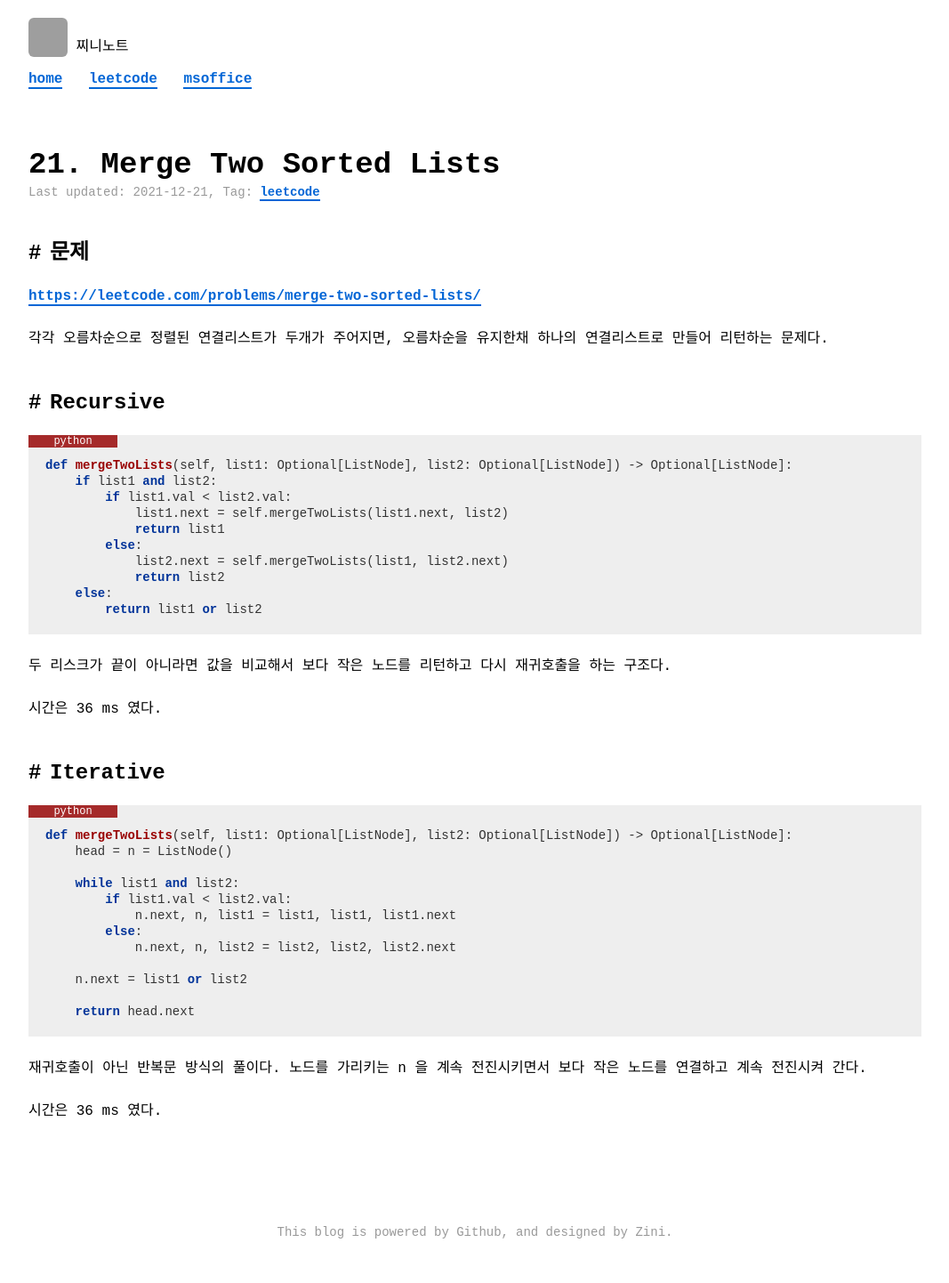
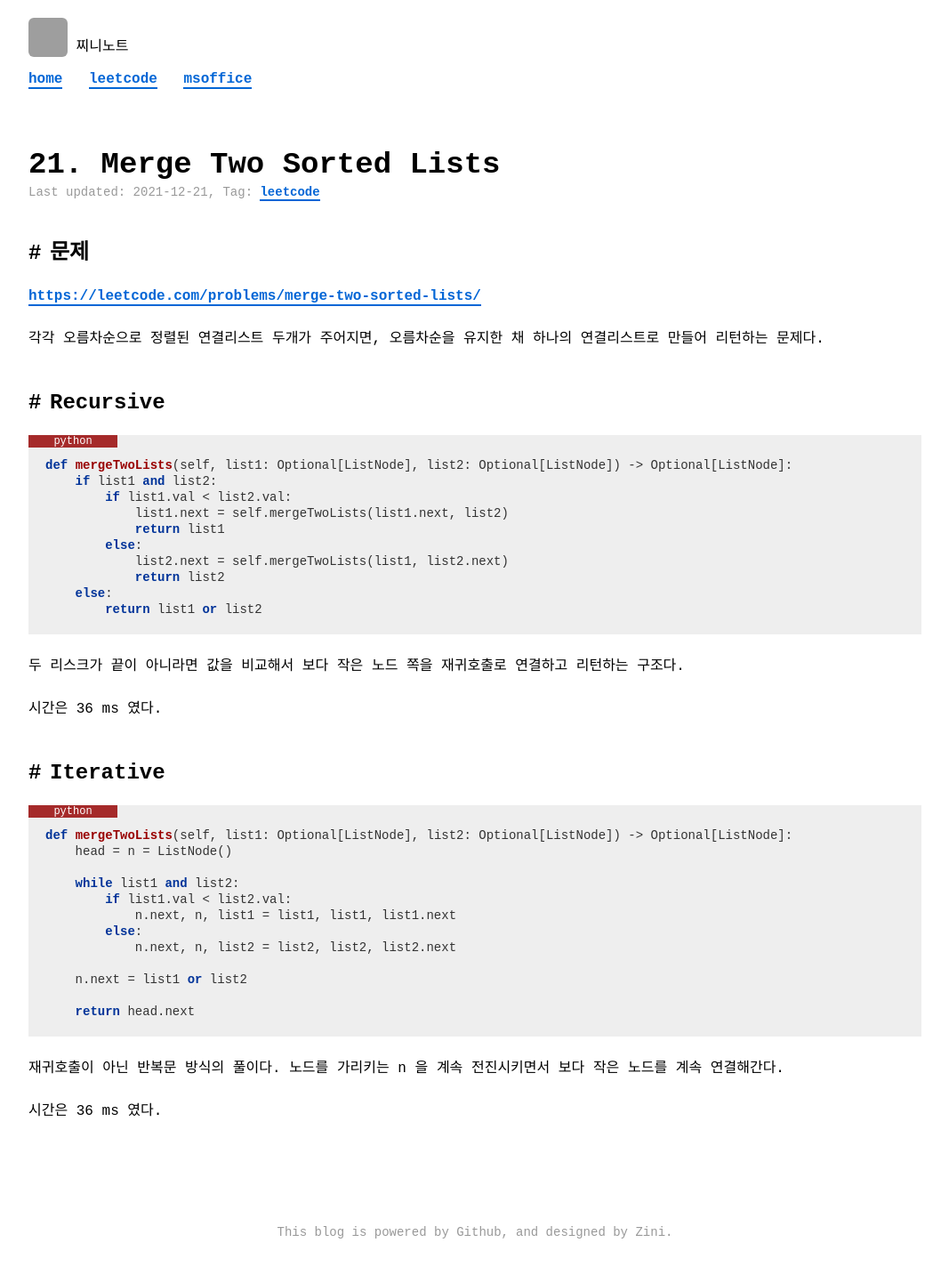
Before and after one commit to zininote/zininote.github.io-old-, a Jekyll site: the page built from _posts/leetcode/0021-01-01-leetcode-merge-two-sorted-lists.md, in a window 1280 px wide. Shown: the whole page at 89% size, without its empty margins (106-1173 px from the left). Built offline with Jekyll 4.4.1, drawn with Linux system fonts in a browser that asks for light colours; nearby versions of some CDN libraries; some web fonts are replaced; comment, search, counter and statistics services are not loaded; a style sheet for code colours, icons or effects is not loaded; grey boxes are pictures that could not be loaded.

Commit message:
Update 0021-01-01-leetcode-merge-two-sorted-lists.md

````diff
--- a/_posts/leetcode/0021-01-01-leetcode-merge-two-sorted-lists.md
+++ b/_posts/leetcode/0021-01-01-leetcode-merge-two-sorted-lists.md
@@ -9,7 +9,7 @@ tags: [leetcode,graph,linkedlist]
 
 [https://leetcode.com/problems/merge-two-sorted-lists/](https://leetcode.com/problems/merge-two-sorted-lists/)
 
-각각 오름차순으로 정렬된 연결리스트가 두개가 주어지면, 오름차순을 유지한채 하나의 연결리스트로 만들어 리턴하는 문제다.
+각각 오름차순으로 정렬된 연결리스트 두개가 주어지면, 오름차순을 유지한 채 하나의 연결리스트로 만들어 리턴하는 문제다.
 
 ## Recursive
 
@@ -27,7 +27,7 @@ def mergeTwoLists(self, list1: Optional[ListNode], list2: Optional[ListNode]) ->
 ```
 {:.python}
 
-두 리스크가 끝이 아니라면 값을 비교해서 보다 작은 노드를 리턴하고 다시 재귀호출을 하는 구조다.
+두 리스크가 끝이 아니라면 값을 비교해서 보다 작은 노드 쪽을 재귀호출로 연결하고 리턴하는 구조다.
 
 시간은 36 ms 였다.
 
@@ -49,6 +49,6 @@ def mergeTwoLists(self, list1: Optional[ListNode], list2: Optional[ListNode]) ->
 ```
 {:.python}
 
-재귀호출이 아닌 반복문 방식의 풀이다. 노드를 가리키는 n 을 계속 전진시키면서 보다 작은 노드를 연결하고 계속 전진시켜 간다.
+재귀호출이 아닌 반복문 방식의 풀이다. 노드를 가리키는 n 을 계속 전진시키면서 보다 작은 노드를 계속 연결해간다.
 
 시간은 36 ms 였다.
````
